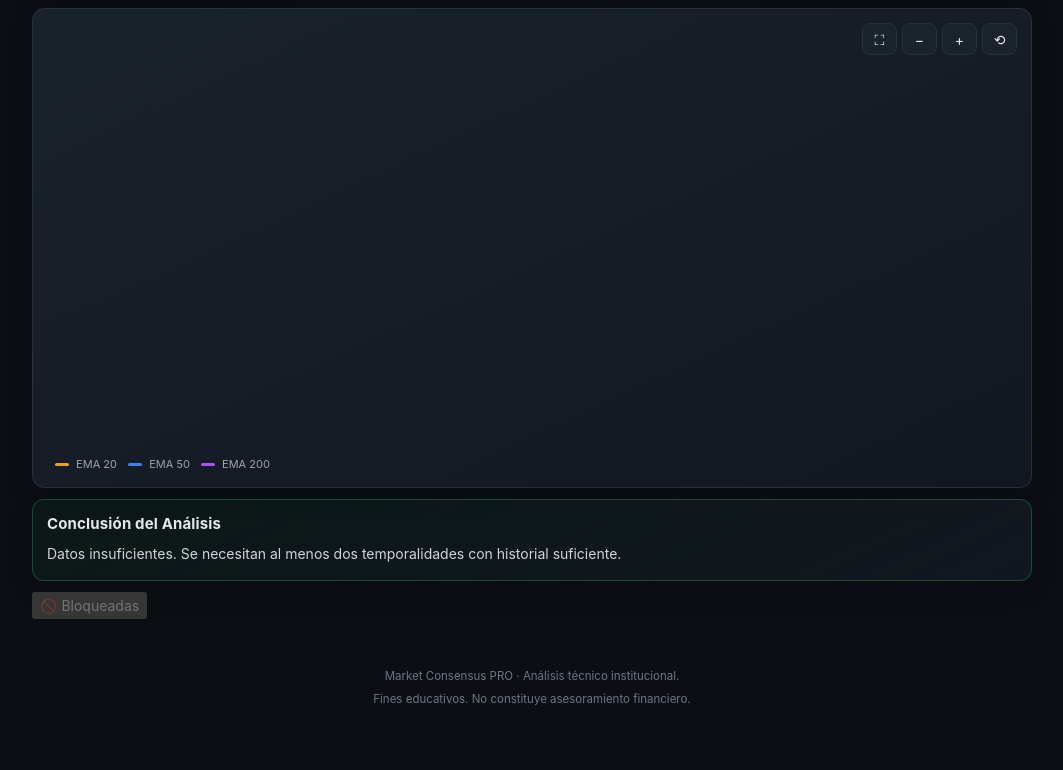
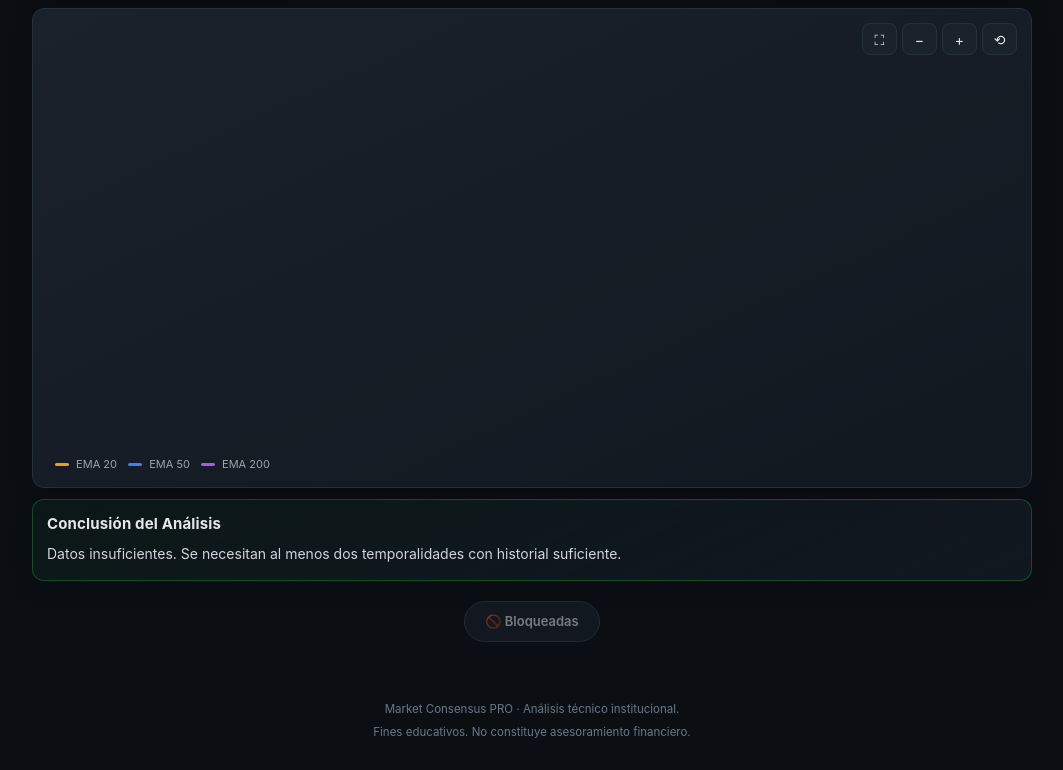
Before and after one commit to vicley-shop/Analisis, a plain HTML site: page index.html in a window 1280 px wide. Shown: the part 972-1742 px from the top of the page, without its empty margins (108-1171 px from the left). Before the commit the page ends 1708 px from the top, so only its background shows below. Drawn offline with Linux system fonts and the light colour scheme; no server answers.

Commit message:
Add files via upload

```diff
--- a/css/style.css
+++ b/css/style.css
@@ -302,6 +302,44 @@ main { padding: 8px 14px 28px; }
 .foot { padding: 15px 16px calc(28px + env(safe-area-inset-bottom)); color: var(--muted2); font-size: 11.5px; text-align: center; }
 .foot p { margin: 6px auto 0; max-width: 720px; }
 
+.notif-container {
+  display: flex;
+  justify-content: center;
+  margin: 20px 0 10px;
+}
+
+.btn-notif {
+  display: flex;
+  align-items: center;
+  gap: 8px;
+  padding: 10px 20px;
+  border: 1px solid var(--border-strong);
+  border-radius: 99px;
+  background: var(--panel2);
+  color: var(--text);
+  font-size: 13px;
+  font-weight: 600;
+  cursor: pointer;
+  transition: all 0.2s ease;
+}
+
+.btn-notif:hover {
+  border-color: var(--accent);
+  background: var(--panel);
+  box-shadow: 0 0 10px rgba(34, 197, 94, 0.1);
+}
+
+.btn-notif.active {
+  border-color: var(--accent);
+  background: rgba(34, 197, 94, 0.1);
+  color: var(--accent);
+}
+
+.btn-notif:disabled {
+  opacity: 0.5;
+  cursor: not-allowed;
+}
+
 @media (max-width: 390px) {
   .mtf { grid-template-columns: repeat(4, minmax(0, 1fr)); }
   .metrics-grid { grid-template-columns: 1fr; }
```
